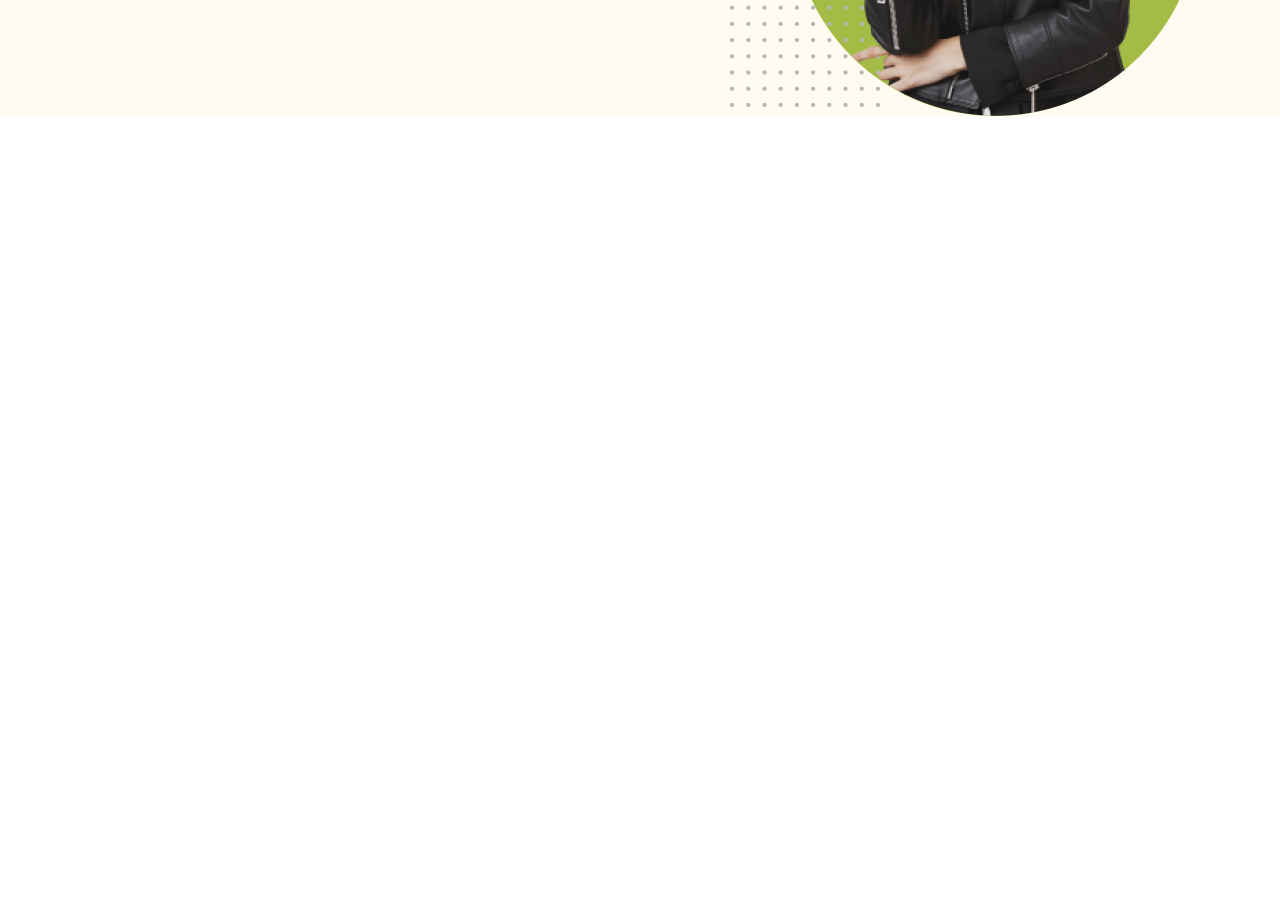
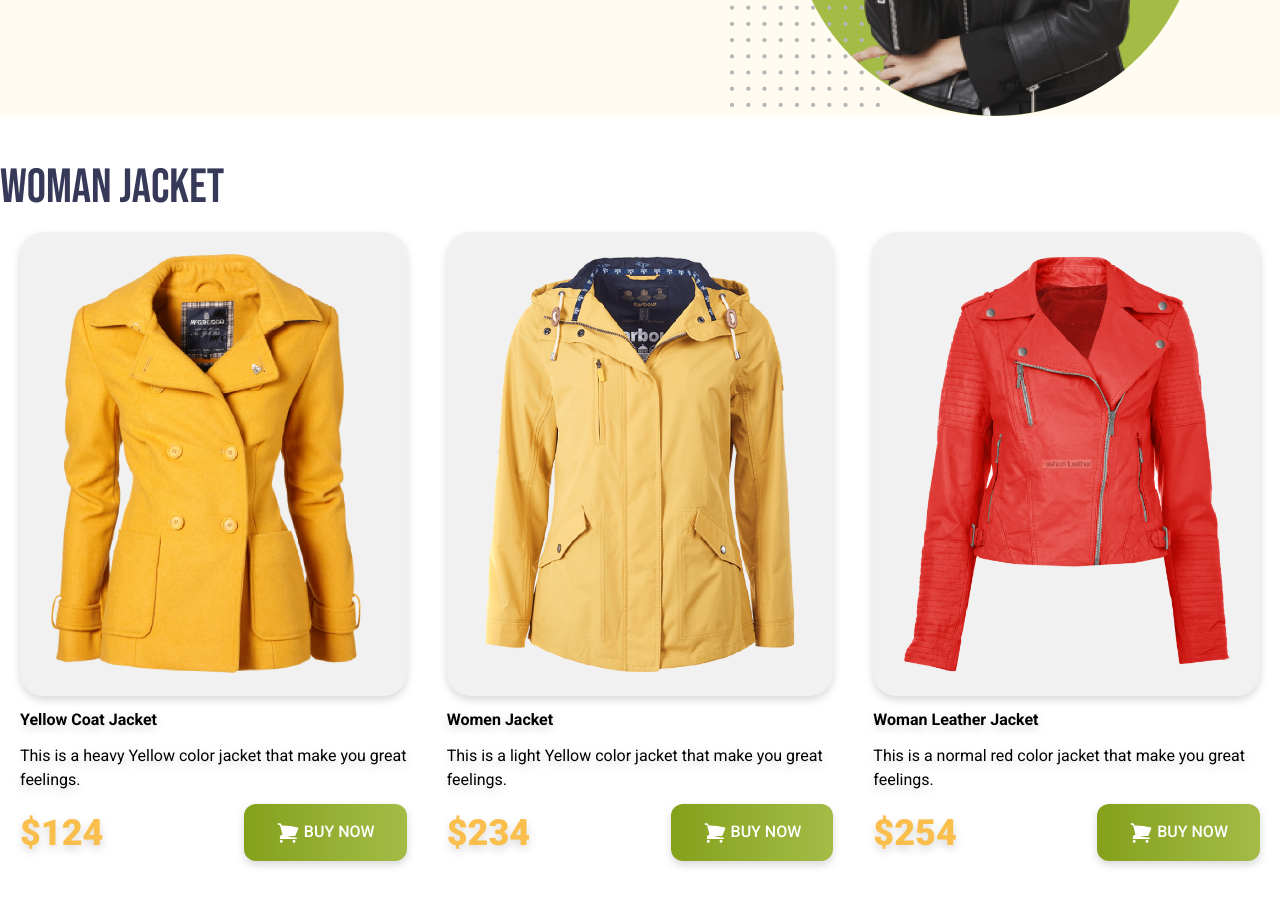
Before and after one commit to shihabuddin-dev/dude-fashion, a plain HTML site: page index.html in a window 1280 px wide. Shown: the part 371-1276 px from the top of the page. Before the commit the page ends 800 px from the top, so only its background shows below. Drawn offline with nearby package versions, Linux system fonts and the light colour scheme.

Commit message:
women jacket collection has been added

```diff
--- a/index.html
+++ b/index.html
@@ -16,6 +16,7 @@
         .font-roboto {
             font-family: "Roboto", serif;
         }
+
         .font-bebas {
             font-family: "Bebas Neue", serif;
         }
@@ -51,8 +52,68 @@
             </div>
         </section>
     </header>
-    <main>
+    <main class="max-w-7xl mx-auto">
+        <!-- Woman Jacket section  -->
+        <section class="my-12">
+            <h3 class="text-5xl uppercase text-[#363958] font-bebas">Woman jacket</h3>
+            <!-- Jacket section  -->
+             <div class="grid grid-cols-1 lg:grid-cols-3">
+                <!-- jacket card 1 -->
+            <div class="p-5 rounded-3xl space-y-3 drop-shadow-lg">
+                <img class="p-5 rounded-3xl bg-[#F1F1F1]" src="images/jacket-1.png" alt="this is winter jacket">
+                <h4 class="text2xl font-bold">Yellow Coat Jacket</h4>
+                <p>This is a heavy Yellow color jacket that make you great feelings.</p>
+                <div class="flex items-center justify-between">
+                    <h2 class="text-[#FABE4C] text-4xl font-black">$124</h2>
+                    <button
+                        class="bg-green-500 px-8 py-4 rounded-xl text-white font-medium bg-linear-to-r from-[#85A019] to-[#A4BC46]">
+                        <svg xmlns="http://www.w3.org/2000/svg" fill="white" viewBox="0 0 24 24" stroke-width="1.5"
+                            stroke="currentColor" class="size-6  text-white inline">
+                            <path stroke-linecap="round" stroke-linejoin="round"
+                                d="M2.25 3h1.386c.51 0 .955.343 1.087.835l.383 1.437M7.5 14.25a3 3 0 0 0-3 3h15.75m-12.75-3h11.218c1.121-2.3 2.1-4.684 2.924-7.138a60.114 60.114 0 0 0-16.536-1.84M7.5 14.25 5.106 5.272M6 20.25a.75.75 0 1 1-1.5 0 .75.75 0 0 1 1.5 0Zm12.75 0a.75.75 0 1 1-1.5 0 .75.75 0 0 1 1.5 0Z" />
+                        </svg>
 
+                        BUY NOW</button>
+                </div>
+            </div>
+            <!-- jacket card 2 -->
+            <div class="p-5 rounded-3xl space-y-3 drop-shadow-lg">
+                <img class="p-5 rounded-3xl bg-[#F1F1F1]" src="images/jacket-2.png" alt="this is winter jacket">
+                <h4 class="text2xl font-bold">Women Jacket</h4>
+                <p>This is a light Yellow color jacket that make you great feelings.</p>
+                <div class="flex items-center justify-between">
+                    <h2 class="text-[#FABE4C] text-4xl font-black">$234</h2>
+                    <button
+                        class="bg-green-500 px-8 py-4 rounded-xl text-white font-medium bg-linear-to-r from-[#85A019] to-[#A4BC46]">
+                        <svg xmlns="http://www.w3.org/2000/svg" fill="white" viewBox="0 0 24 24" stroke-width="1.5"
+                            stroke="currentColor" class="size-6  text-white inline">
+                            <path stroke-linecap="round" stroke-linejoin="round"
+                                d="M2.25 3h1.386c.51 0 .955.343 1.087.835l.383 1.437M7.5 14.25a3 3 0 0 0-3 3h15.75m-12.75-3h11.218c1.121-2.3 2.1-4.684 2.924-7.138a60.114 60.114 0 0 0-16.536-1.84M7.5 14.25 5.106 5.272M6 20.25a.75.75 0 1 1-1.5 0 .75.75 0 0 1 1.5 0Zm12.75 0a.75.75 0 1 1-1.5 0 .75.75 0 0 1 1.5 0Z" />
+                        </svg>
+
+                        BUY NOW</button>
+                </div>
+            </div>
+            <!-- jacket card 3 -->
+            <div class="p-5 rounded-3xl space-y-3 drop-shadow-lg">
+                <img class="p-5 rounded-3xl bg-[#F1F1F1]" src="images/jacket-3.png" alt="this is winter jacket">
+                <h4 class="text2xl font-bold">Woman Leather Jacket </h4>
+                <p>This is a normal red color jacket that make you great feelings.</p>
+                <div class="flex items-center justify-between">
+                    <h2 class="text-[#FABE4C] text-4xl font-black">$254</h2>
+                    <button
+                        class="bg-green-500 px-8 py-4 rounded-xl text-white font-medium bg-linear-to-r from-[#85A019] to-[#A4BC46]">
+                        <svg xmlns="http://www.w3.org/2000/svg" fill="white" viewBox="0 0 24 24" stroke-width="1.5"
+                            stroke="currentColor" class="size-6  text-white inline">
+                            <path stroke-linecap="round" stroke-linejoin="round"
+                                d="M2.25 3h1.386c.51 0 .955.343 1.087.835l.383 1.437M7.5 14.25a3 3 0 0 0-3 3h15.75m-12.75-3h11.218c1.121-2.3 2.1-4.684 2.924-7.138a60.114 60.114 0 0 0-16.536-1.84M7.5 14.25 5.106 5.272M6 20.25a.75.75 0 1 1-1.5 0 .75.75 0 0 1 1.5 0Zm12.75 0a.75.75 0 1 1-1.5 0 .75.75 0 0 1 1.5 0Z" />
+                        </svg>
+
+                        BUY NOW</button>
+                </div>
+            </div>
+             </div>
+        </section>
     </main>
     <footer>
 
```
